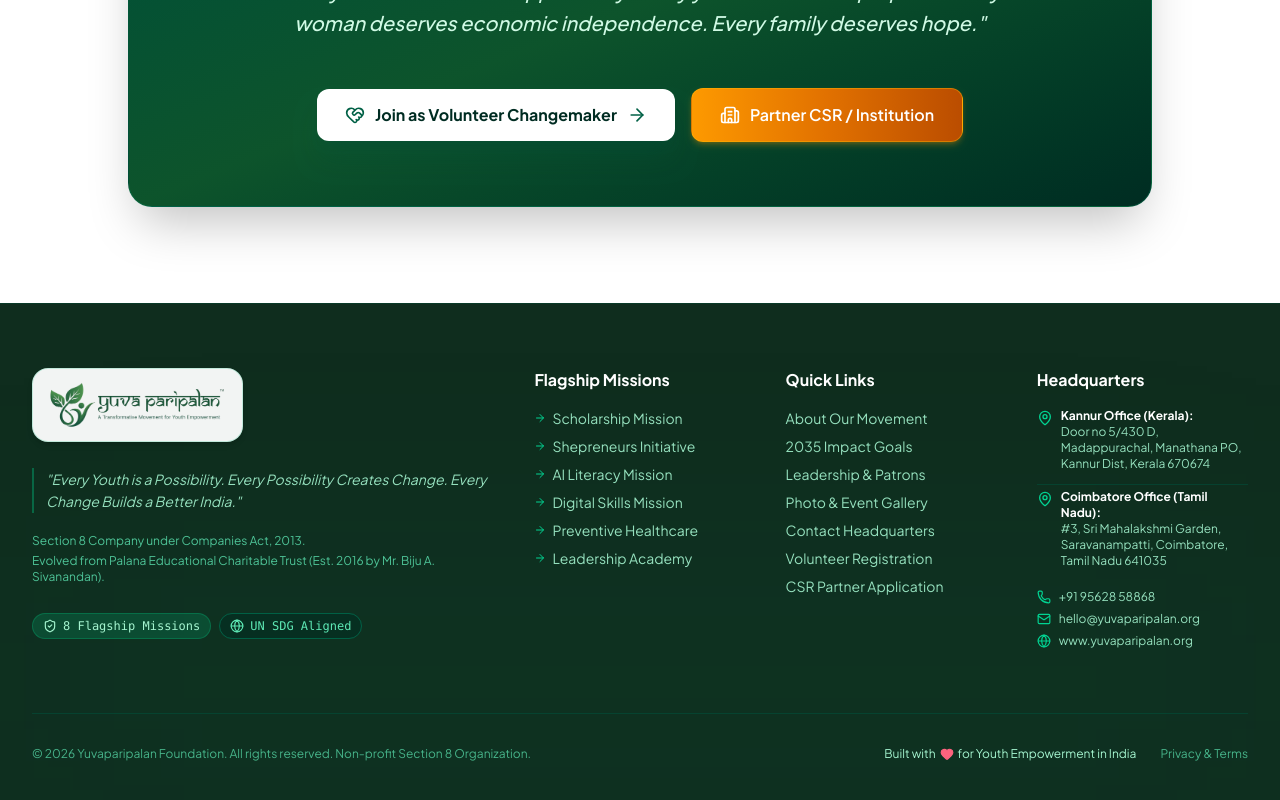
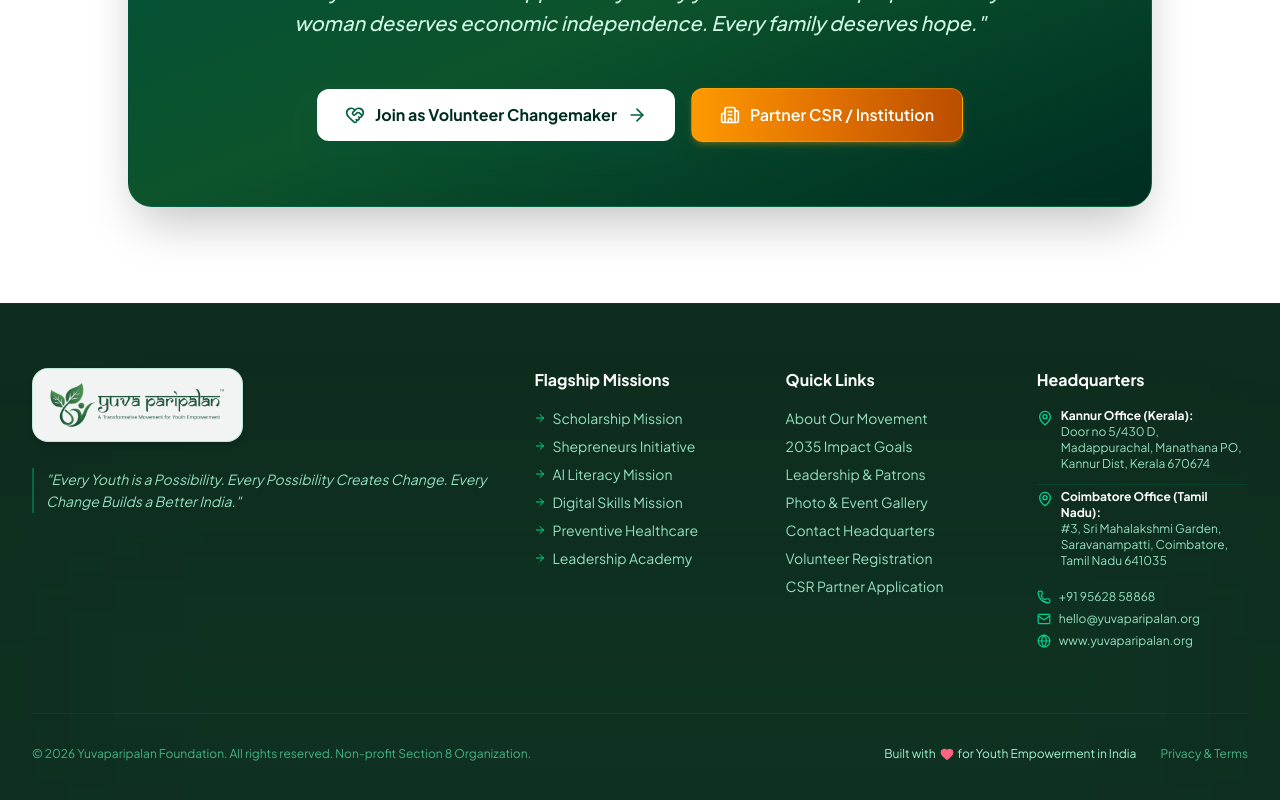
Before and after one commit to BSDigitalLab/yuvaparipalan_foundation-web, a React (Vite) app: page / in a window 1280 px wide. Shown: the part 6846-7646 px from the top of the page. Built offline with nearby package versions, Linux system fonts and the light colour scheme.

Commit message:
style: remove Section 8 text, Palana Trust text, 8 Flagship Missions badge, and UN SDG Aligned badge from Footer.tsx

```diff
--- a/src/components/common/Footer.tsx
+++ b/src/components/common/Footer.tsx
@@ -24,19 +24,7 @@
               "Every Youth is a Possibility. Every Possibility Creates Change. Every Change Builds a Better India."
             </p>
 
-            <div className="text-xs text-emerald-300/80 space-y-1">
-              <p>Section 8 Company under Companies Act, 2013.</p>
-              <p>Evolved from Palana Educational Charitable Trust (Est. 2016 by Mr. Biju A. Sivanandan).</p>
-            </div>
 
-            <div className="flex flex-wrap items-center gap-2 pt-2">
-              <span className="px-2.5 py-1 rounded-full text-xs font-mono bg-emerald-500/20 text-emerald-200 border border-emerald-500/30 flex items-center gap-1.5">
-                <ShieldCheck className="w-3.5 h-3.5" /> 8 Flagship Missions
-              </span>
-              <span className="px-2.5 py-1 rounded-full text-xs font-mono bg-emerald-950/60 text-emerald-300 border border-emerald-800 flex items-center gap-1.5">
-                <Globe className="w-3.5 h-3.5" /> UN SDG Aligned
-              </span>
-            </div>
           </div>
 
           {/* Column 2: Flagship Missions */}
```
